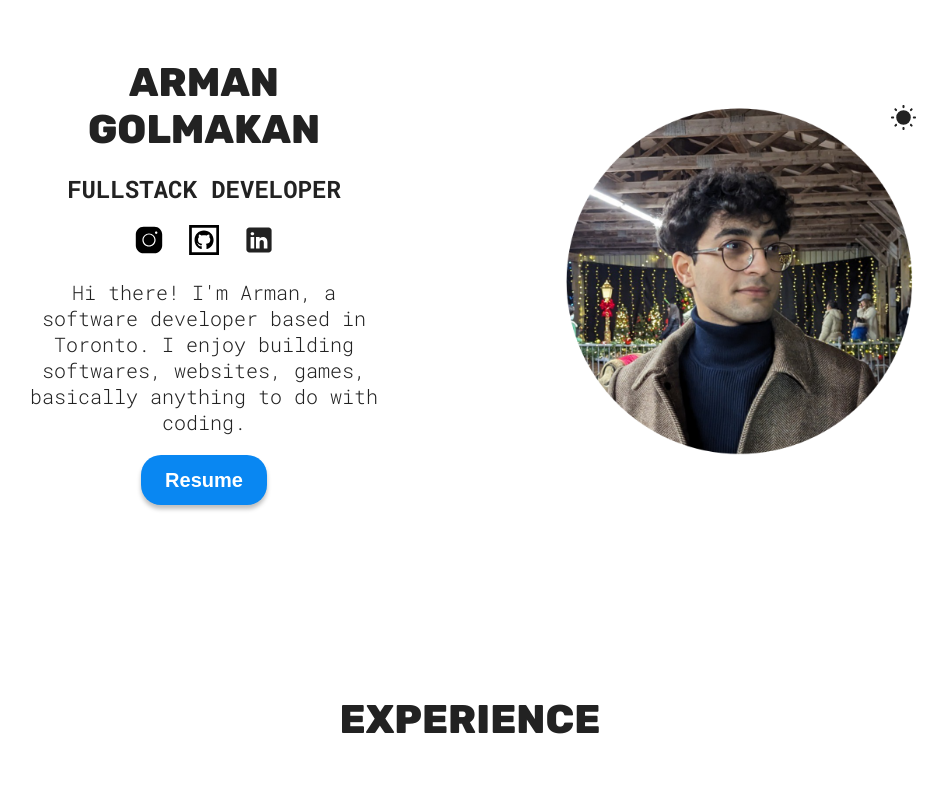
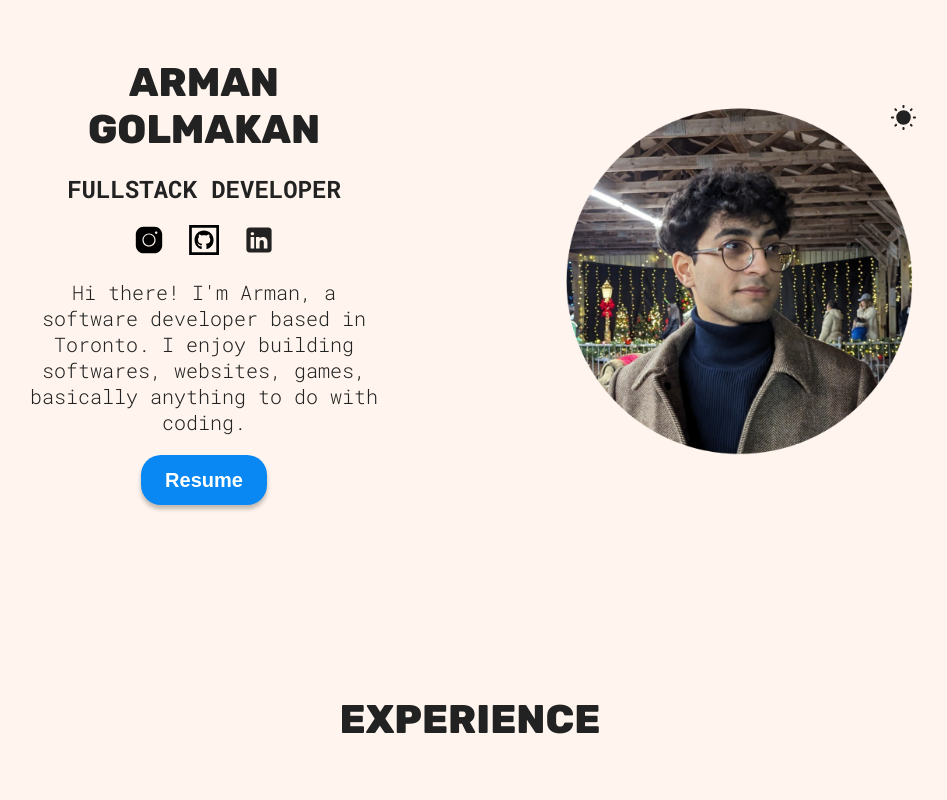
Before and after one commit to ArmanGolmakan/Portfolio-react, a React (Vite) app: page / in a window 1280 px wide. Shown: the top 800 px of the page, without its empty margins (170-1117 px from the left). Built offline with nearby package versions, Linux system fonts and the light colour scheme.

Commit message:
added tailwind to base css file

```diff
--- a/src/App.css
+++ b/src/App.css
@@ -1,5 +1,5 @@
 :root {
-  --background-color: #fff;
+  --background-color: #FFF5EE;
   --btn-color: #0987f2;
   --btn-text-color: #fff;
   --project-card-bg: #ffffff00;
```
